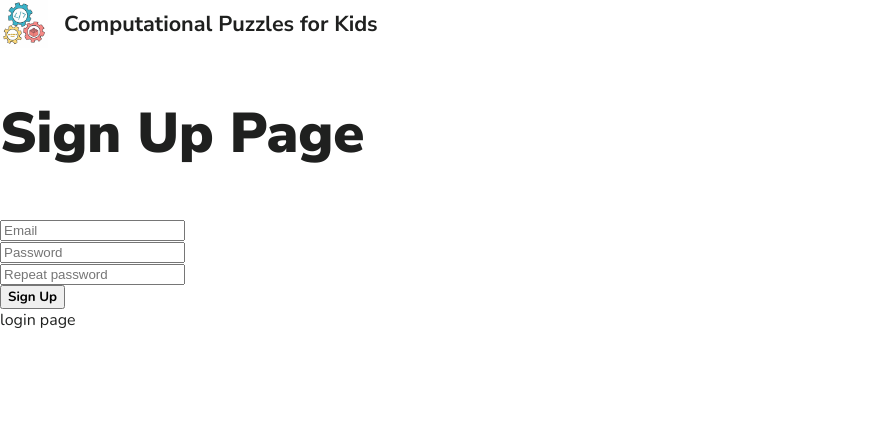
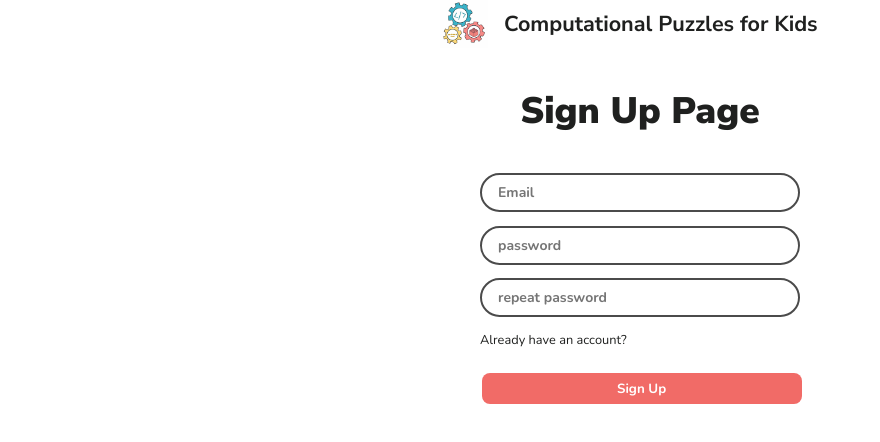
Before and after one commit to Computational-Puzzles/ComputationalPuzzles, a Next.js app: page /auth/signup in a window 1280 px wide. Shown: the top 442 px of the page, without its empty margins (0-880 px from the left). Built offline with nearby package versions, Linux system fonts and the light colour scheme; no server answers.

Commit message:
styling signup page

```diff
--- a/src/pages/auth/signup/index.tsx
+++ b/src/pages/auth/signup/index.tsx
@@ -1,56 +1,56 @@
-import React, {useState} from 'react';
-import {useSession} from "next-auth/react";
-import Router from "next/router";
-import {signUp} from "../../../services";
-import {Logo} from "../../../components/Global";
+import React, { useState } from 'react';
+import { useSession } from 'next-auth/react';
+import Router from 'next/router';
+import { signUp } from '../../../services';
+import { Logo,Input } from '../../../components/Global';
+import styles from "../../../styles/pages/signup.module.scss";
 
 const SignUpPage = () => {
   const { data: session, status } = useSession();
   const [email, setEmail] = useState('');
-    const [password, setPassword] = useState(''); //is this a bad idea?
-    const [repeatPw, setRepeatPw] = useState(''); //is this a bad idea?
+  const [password, setPassword] = useState('');
+  const [repeatPw, setRepeatPw] = useState('');
   const passwordMinLength = 8;
 
-    console.log('session ',  session);
-    const handleSignUp = (event) =>{
-        //condition1: if the user is already logged in, alert: you want to make a new account? if yes>, if no>
-        //condition2: if pw != repeated pw, retype plz
-        if(password !== repeatPw){
-            alert('password and repeated password do not match. please try retyping both.');
+  console.log('session ', session);
+  const handleSignUp = event => {
+    if (password !== repeatPw) {
+      alert(
+        'password and repeated password do not match. please try retyping both.'
+      );
       event.preventDefault();
       return false;
     }
-        if(status === 'authenticated') {
-            if(window.confirm('Would you like to make another account?'))
+    if (status === 'authenticated') {
+      if (window.confirm('Would you like to make another account?'))
         window.alert('Please log out before you make an other account.');
       event.preventDefault();
       return false;
-        } else{
-            signUp({email,password});
+    } else {
+      signUp({ email, password });
       event.preventDefault();
       Router.push('/auth/login');
     }
-
-    }
+  };
   return (
-      <div>
-          <Logo showMark={true} showType={true}/>
-          <h1>Sign Up Page</h1>
-          <form onSubmit={ ()=>handleSignUp(event)}>
-              <input type={'email'} placeholder={'Email'} onChange={ (event)=> setEmail(event.target.value)}/>
-              <br/>
-              <input type={'password'} placeholder={'Password'} minLength={passwordMinLength} onChange={ (event)=> setPassword(event.target.value)}/>
-              <br/>
-              <input type={'password'} placeholder={'Repeat password'} minLength={passwordMinLength} onChange={ (event)=> setRepeatPw(event.target.value)}/>
-              <br/>
-              <button type='submit'>Sign Up</button>
+    <>
+      <div className={styles.logoLogin}>
+        <Logo showMark={true} showType={true} />
+      </div>
+      <div className={styles.mainSec}>
+        <h2 className={styles.title}>Sign Up Page</h2>
+        <form onSubmit={() => handleSignUp(event)}>
+          <div className={styles.inputContainer}>
+            <Input type={'email'} id={'email'} required={true} placeholder={'Email'} setInputVal={setEmail}/>
+            <Input type={'password'} id={'password'} required={true} minLength={passwordMinLength} placeholder={'password'} setInputVal={setPassword}/>
+            <Input type={'password'} id={'repeatPassword'} required={true} minLength={passwordMinLength} placeholder={'repeat password'} setInputVal={setRepeatPw}/>
+          </div>
+          <p className={styles.link}><a href={'/auth/login'} >Already have an account?</a></p>
+          <button type="submit" className={styles.button}>Sign Up</button>
         </form>
-          <a href={'/auth/login'}>login page</a>
-
-
       </div>
+    </>
   );
-
 };
 
 export default SignUpPage;
--- /dev/null
+++ b/src/styles/pages/signup.module.scss
@@ -0,0 +1,37 @@
+@import 'src/styles/abstracts/_variables';
+
+.logoLogin {
+  margin: 0 auto;
+  width: 25rem;
+}
+.mainSec {
+  margin: 0 auto;
+  width: 20rem;
+}
+.title {
+  font-size: 2.3rem;
+  text-align: center;
+}
+.inputContainer{
+  height: 9rem;
+  display: flex;
+  flex-direction: column;
+  justify-content: space-between;
+}
+.link {
+  font-size: 0.8rem;
+  margin: 0.9rem 0 1.2rem 0;
+  padding: 0;
+  box-sizing: border-box;
+}
+.button {
+  width: 100%;
+  background-color: $primary;
+  color: $white;
+  border: 0;
+  padding: 0.4rem;
+  box-sizing: border-box;
+  border-radius: 0.5rem;
+  cursor: pointer;
+  margin: 0.3rem 0.1rem;
+}
```
Lines whose indentation alone changed are shown as unchanged.
